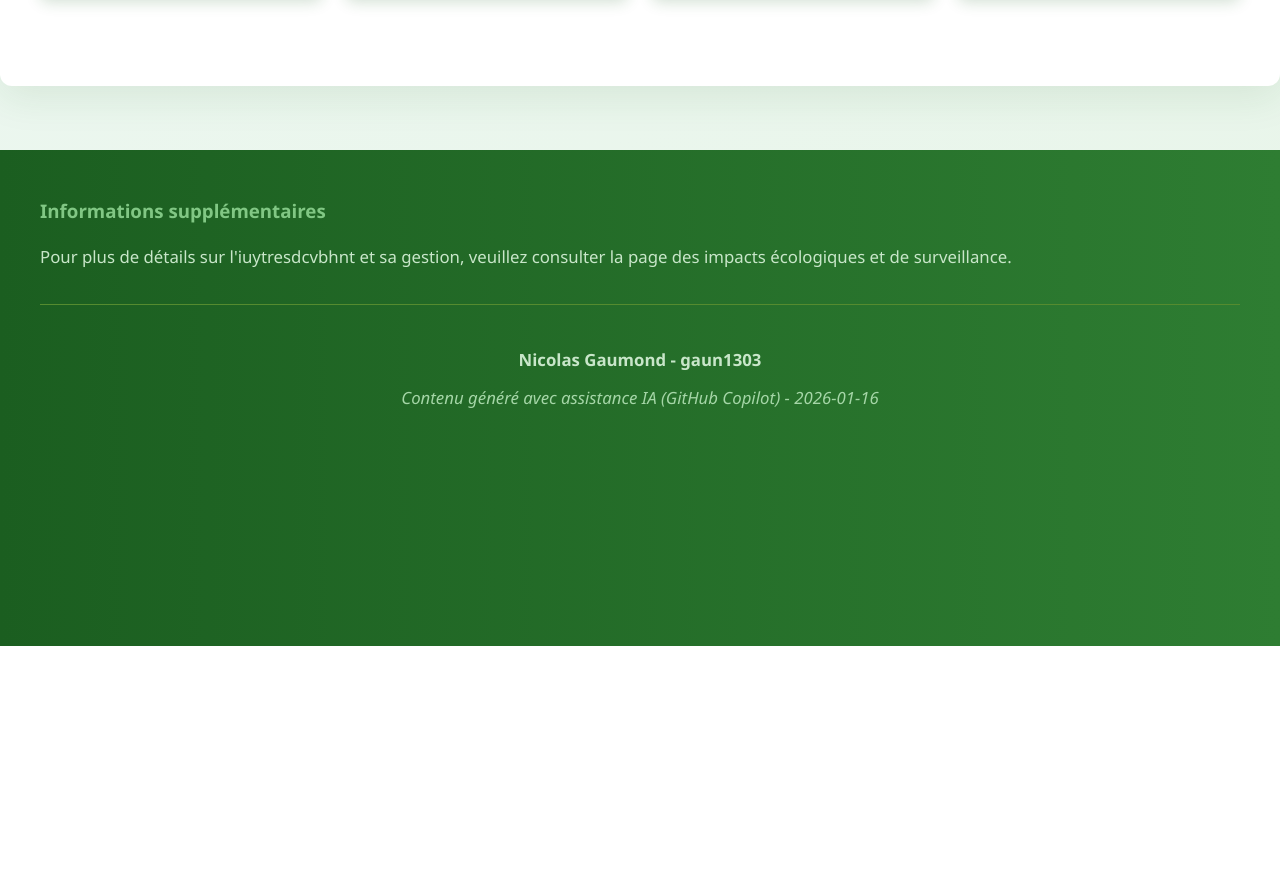
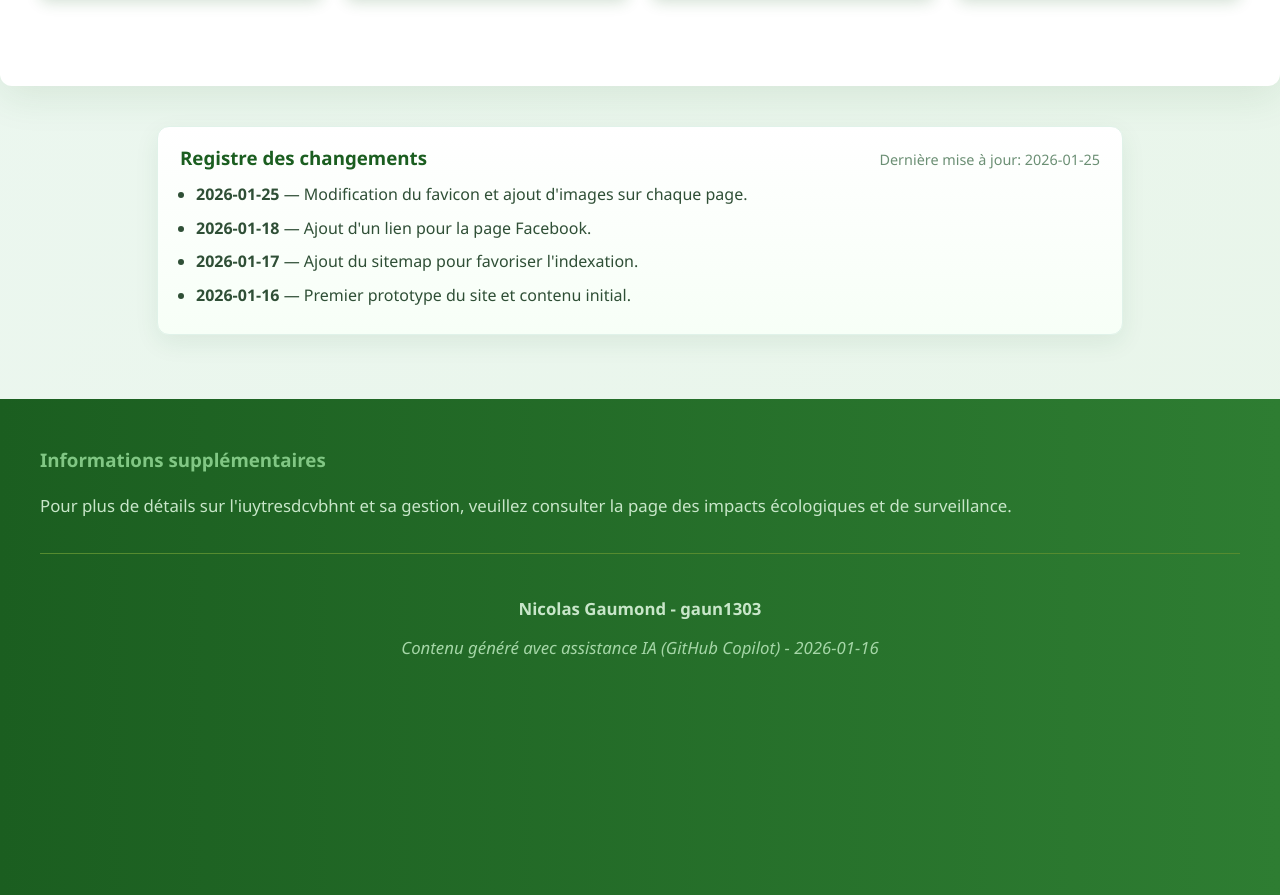
Before and after one commit to GeneralMeow28/iuytresdcvbhnt-gaun1303, a Vue app: page /#/ in a window 1280 px wide. Shown: the part 2780-3675 px from the top of the page. Before the commit the page ends 3426 px from the top, so only its background shows below. Built offline with nearby package versions, Linux system fonts and the light colour scheme.

Commit message:
add changelog

```diff
--- a/src/views/HomePage.vue
+++ b/src/views/HomePage.vue
@@ -163,6 +163,8 @@
         </div>
       </section>
     </div>
+
+    <Changelog />
 
     <footer class="footer">
       <div class="container">
```
